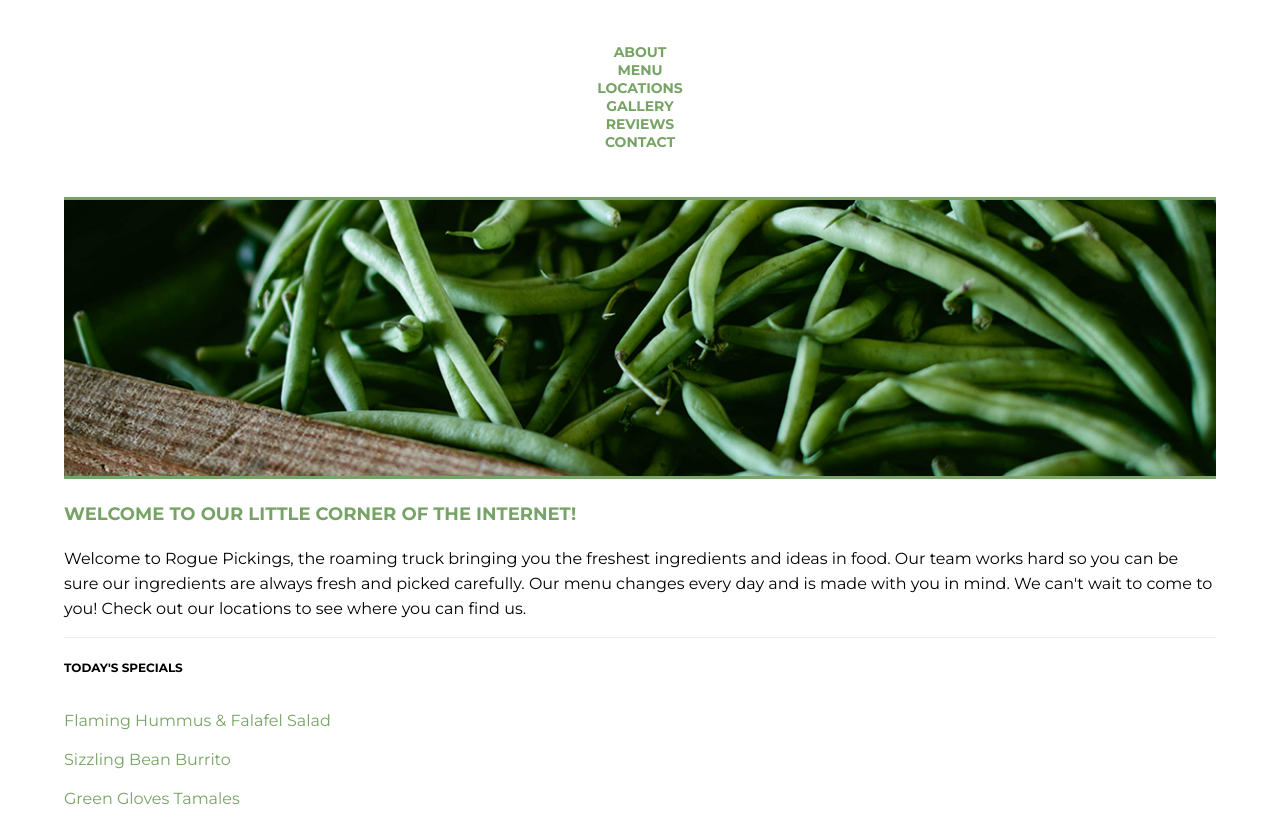
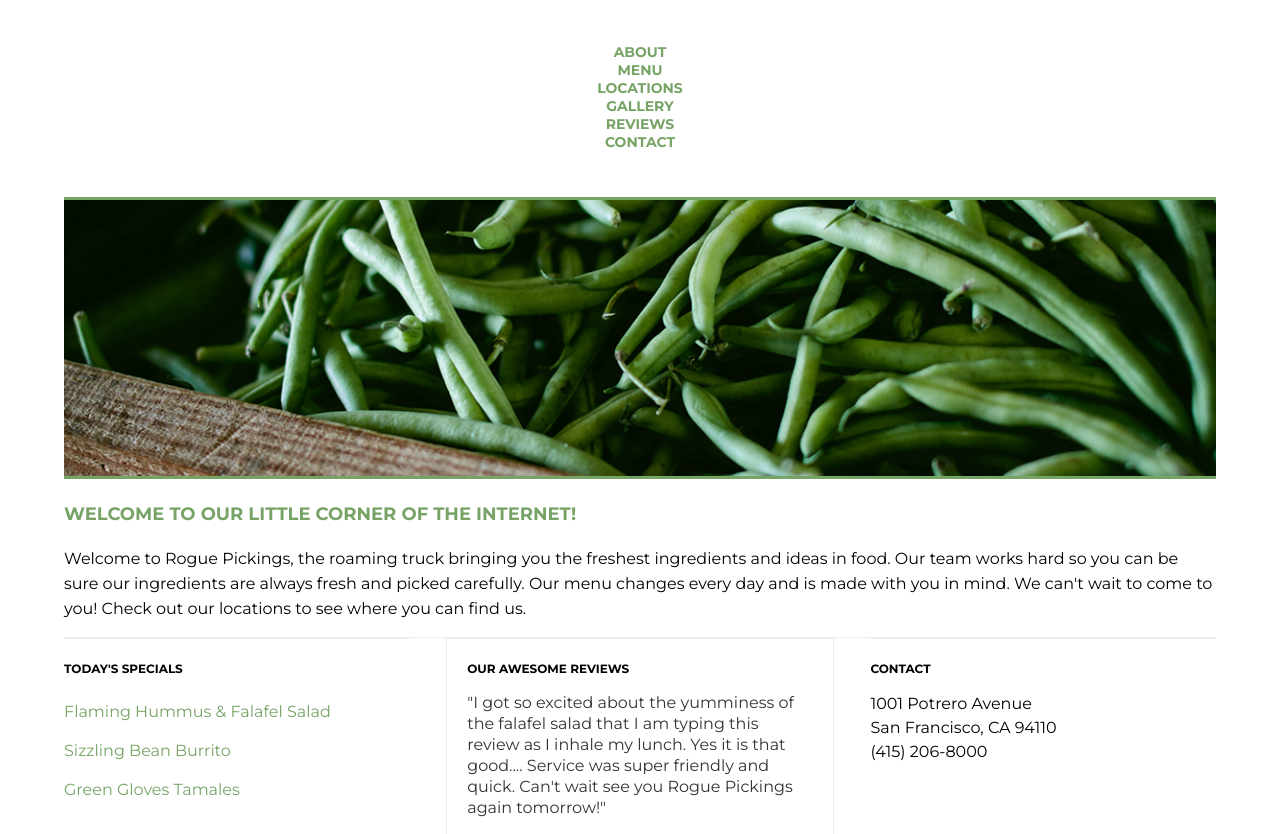
Before and after one commit to mauramcgurk/rogue-pickings-responsive, a plain HTML site: page index.html in a window 1280 px wide. Shown: the part 116-950 px from the top of the page. Drawn offline with Linux system fonts and the light colour scheme; a web font is replaced by a local one.

Commit message:
Styles for tablet

```diff
--- a/css/main.css
+++ b/css/main.css
@@ -141,9 +141,11 @@ header nav ul li a{
 	border-top: 1px solid #eee;
 }
 
-.section-one h3 {
+/* .section-one,
+.section-two,
+.section-three h3 {
 	padding: 10px 0;
-}
+} */
 
 .section-two {
 	border-left: 1px solid #eee;
@@ -195,3 +197,37 @@ footer span {
 	color: #77a466;
 	font-size: .875em;
 }
+
+/* Breakpoints */
+
+@media all and (min-width:768px) {
+    /* Tablet styles here */
+
+.bottom-section {
+	display: flex;
+	justify-content: space-between;
+	align-items: flex-start;
+	flex-flow: row wrap;
+	border-top: 1px solid #eee;
+}
+
+.section-one,
+.section-two,
+.section-three {
+	flex-basis: 30%;
+	padding-top: 10px;
+}
+
+.section-two {
+	border-left:: 1px solid #eee;
+	border-right: 1px solid #eee;
+	padding-left: 20px;
+	padding-right: 20px;
+}
+
+}
+
+@media all and (min-width:1200px) {
+    /* Desktop styles here */
+
+}
```
